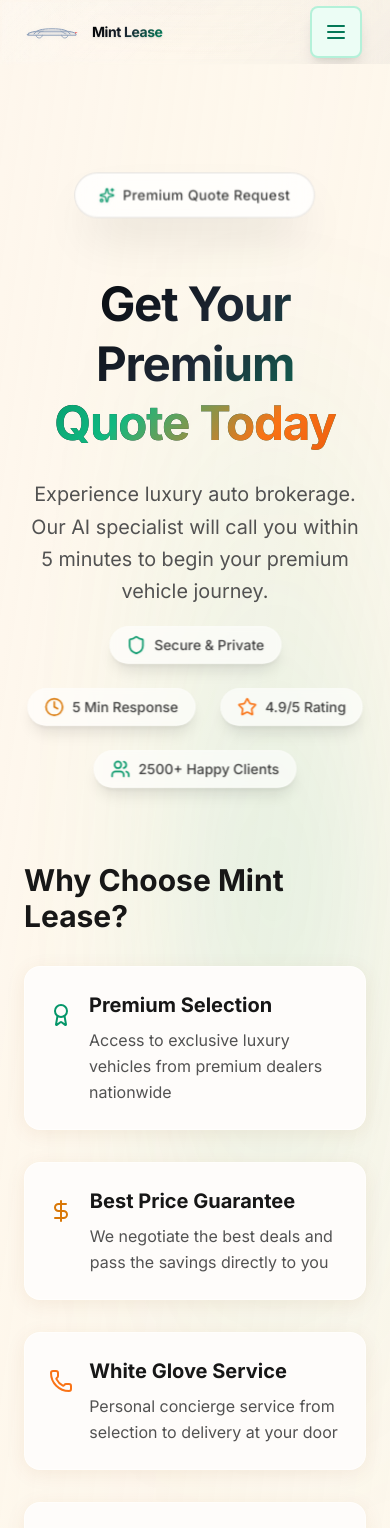
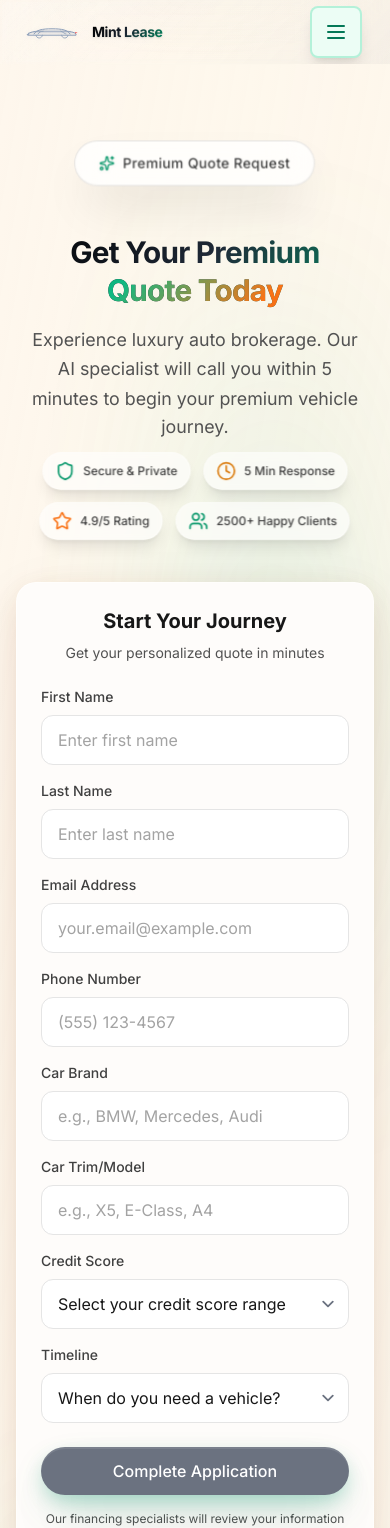
Before and after one commit to pranit2510/Mintlease, a Next.js app: page /lead in a window 390 px wide. Shown: the top 1528 px of the page. Built offline with nearby package versions, Linux system fonts and the light colour scheme.

Commit message:
Update lead page with mobile-first layout and form submission improvements

```diff
--- a/src/app/lead/page.tsx
+++ b/src/app/lead/page.tsx
@@ -1,12 +1,13 @@
 'use client'
 
-import React, { useState, useRef, useCallback } from 'react'
+import React, { useState, useRef, useCallback, useEffect } from 'react'
 import { Header } from '@/components/layout/Header'
 import { Footer } from '@/components/layout/Footer'
 import { PremiumBadge } from '@/components/ui/PremiumBadge'
 import { motion, useAnimation, useInView, useMotionValue, useSpring, useReducedMotion, useTransform } from 'framer-motion'
 import { ArrowRight, Phone, Clock, Shield, Star, Users, CheckCircle, Sparkles, Award, DollarSign } from 'lucide-react'
 import { animationVariants } from '@/lib/utils'
+import { redirect } from 'next/navigation'
 
 /**
  * Lead Capture Page - Premium Contact Form
@@ -26,6 +27,7 @@
 
 export default function LeadPage() {
   const containerRef = useRef<HTMLElement>(null)
+  const formRef = useRef<HTMLDivElement>(null)
   const isInView = useInView(containerRef, { once: true, amount: 0.3 })
   const shouldReduceMotion = useReducedMotion()
 
@@ -43,6 +45,9 @@
   const [isSubmitting, setIsSubmitting] = useState(false)
   const [showSuccess, setShowSuccess] = useState(false)
   const [creditScoreError, setCreditScoreError] = useState(false)
+  const [redirectTimer, setRedirectTimer] = useState(0)
+
+  // Auto-scroll disabled - users stay at top of page
 
   // Interactive mouse tracking - matching homepage exactly
   const mouseX = useMotionValue(0)
@@ -88,13 +93,31 @@
   }
 
   const handleSubmit = async (e: React.FormEvent) => {
-    e.preventDefault()
+    e.preventDefault() // Prevent default form submission
     setIsSubmitting(true)
 
     try {
       // Simulate API call
       await new Promise(resolve => setTimeout(resolve, 2000))
+
+      // Scroll to top to show success message
+      window.scrollTo({ top: 0, behavior: 'smooth' })
+
       setShowSuccess(true)
+
+      // Start countdown for redirect to homepage
+      setRedirectTimer(5)
+      const countdown = setInterval(() => {
+        setRedirectTimer(prev => {
+          if (prev <= 1) {
+            clearInterval(countdown)
+            window.location.href = '/' // Redirect to homepage to shop around
+            return 0
+          }
+          return prev - 1
+        })
+      }, 1000)
+
     } catch (error) {
       console.error('Lead submission error:', error)
     } finally {
@@ -218,6 +241,18 @@
               Thank you for choosing Mint Lease. Our luxury vehicle specialist will contact you shortly.
             </motion.p>
 
+            {/* Redirect countdown */}
+            <motion.div
+              initial={{ opacity: 0, scale: 0.9 }}
+              animate={{ opacity: 1, scale: 1 }}
+              transition={{ delay: 0.6, duration: 0.6 }}
+              className="bg-emerald-50 rounded-[16px] p-4 border border-emerald-200 mb-8"
+            >
+              <p className="text-emerald-700 text-center font-medium">
+                Redirecting to homepage in {redirectTimer} seconds to browse our inventory...
+              </p>
+            </motion.div>
+
             <motion.div
               initial={{ opacity: 0, scale: 0.9 }}
               animate={{ opacity: 1, scale: 1 }}
@@ -249,7 +284,7 @@
               initial={{ opacity: 0, y: 10 }}
               animate={{ opacity: 1, y: 0 }}
               transition={{ delay: 0.7, duration: 0.6 }}
-              className="flex gap-4"
+              className="flex flex-col sm:flex-row gap-4"
             >
               <motion.button
                 whileHover={{ scale: 1.02, y: -2 }}
@@ -275,11 +310,15 @@
               <motion.button
                 whileHover={{ scale: 1.02, y: -2 }}
                 whileTap={{ scale: 0.98 }}
-                onClick={() => window.location.href = '/'}
+                onClick={() => {
+                  // Clear the redirect timer and go home immediately
+                  setRedirectTimer(0)
+                  window.location.href = '/'
+                }}
                 className="flex-1 bg-white border-2 border-emerald-600 text-emerald-600 rounded-full px-6 py-3 font-medium
                          hover:bg-emerald-50 transition-all duration-300"
               >
-                Back to Home
+                Skip - Go to Home
               </motion.button>
             </motion.div>
           </motion.div>
@@ -327,11 +366,11 @@
           />
         </div>
 
-        {/* Page Header */}
-        <section className="py-20 relative overflow-hidden z-10">
-          <div className="max-w-6xl mx-auto px-6 lg:px-8">
+        {/* Page Header - Mobile Optimized */}
+        <section className="py-12 md:py-20 relative overflow-hidden z-10">
+          <div className="max-w-6xl mx-auto px-4 md:px-6 lg:px-8">
             <motion.div
-              className="text-center space-y-6"
+              className="text-center space-y-4 md:space-y-6"
               initial="initial"
               animate={isInView ? "visible" : "initial"}
               variants={animationVariants.luxuryStagger}
@@ -346,7 +385,7 @@
 
             <motion.h1
               variants={animationVariants.premiumSlideUp}
-              className="text-5xl md:text-6xl lg:text-7xl font-bold tracking-tight leading-tight mb-6"
+              className="text-3xl md:text-5xl lg:text-7xl font-bold tracking-tight leading-tight mb-4 md:mb-6"
               style={{
                 background: 'linear-gradient(135deg, #000000 0%, #1f2937 50%, #059669 100%)',
                 WebkitBackgroundClip: 'text',
@@ -367,26 +406,26 @@
 
             <motion.p
               variants={animationVariants.premiumSlideUp}
-              className="text-xl text-neutral-600 max-w-2xl mx-auto leading-relaxed mb-8"
+              className="text-lg md:text-xl text-neutral-600 max-w-2xl mx-auto leading-relaxed mb-6 md:mb-8 px-2"
             >
               Experience luxury auto brokerage. Our AI specialist will call you within 5 minutes to begin your premium vehicle journey.
             </motion.p>
 
-              {/* Trust indicators */}
+              {/* Trust indicators - Mobile Optimized */}
               <motion.div
                 variants={animationVariants.premiumStagger}
-                className="flex flex-wrap justify-center gap-6"
+                className="flex flex-wrap justify-center gap-3 md:gap-6"
               >
                 {trustIndicators.map((indicator, index) => (
                   <motion.div
                     key={index}
                     variants={animationVariants.saasCardEntrance}
                     whileHover={{ scale: 1.05, y: -2 }}
-                    className="flex items-center gap-2 bg-white/60 backdrop-blur-sm rounded-full px-4 py-2
-                             border border-white/40 shadow-lg"
+                    className="flex items-center gap-2 bg-white/60 backdrop-blur-sm rounded-full px-3 md:px-4 py-2
+                             border border-white/40 shadow-lg text-xs md:text-sm"
                   >
                     <span className={indicator.color}>{indicator.icon}</span>
-                    <span className="text-neutral-700 text-sm font-medium">{indicator.text}</span>
+                    <span className="text-neutral-700 font-medium">{indicator.text}</span>
                   </motion.div>
                 ))}
               </motion.div>
@@ -394,49 +433,29 @@
           </div>
         </section>
 
-        {/* Content Section */}
-        <section className="pb-20 relative z-10">
-          <div className="max-w-6xl mx-auto px-6 lg:px-8">
-            <div className="grid grid-cols-1 lg:grid-cols-2 gap-16 items-start">
-            {/* Value Propositions */}
-            <motion.div variants={animationVariants.premiumSlideUp} className="space-y-8">
-              <h2 className="text-3xl font-bold text-neutral-900 mb-8">Why Choose Mint Lease?</h2>
+        {/* Content Section - Mobile First */}
+        <section className="pb-12 md:pb-20 relative z-10">
+          <div className="max-w-6xl mx-auto px-4 md:px-6 lg:px-8">
+            <div className="grid grid-cols-1 lg:grid-cols-2 gap-8 lg:gap-16 items-start">
 
-              {valueProps.map((prop, index) => (
-                <motion.div
-                  key={index}
-                  variants={animationVariants.saasCardEntrance}
-                  whileHover={{ y: -4, scale: 1.02 }}
-                  className="bg-[#FEFCFA] rounded-[16px] p-6 border border-white/40
-                           shadow-[0_4px_20px_rgba(139,69,19,0.08)] hover:shadow-[0_8px_32px_rgba(139,69,19,0.12)]
-                           transition-all duration-300"
-                >
-                  <div className="flex items-start gap-4">
-                    <div className={`w-12 h-12 ${prop.color} bg-opacity-10 rounded-[12px] flex items-center justify-center`}>
-                      <span className={prop.color}>{prop.icon}</span>
-                    </div>
-                    <div>
-                      <h3 className="text-xl font-bold text-neutral-900 mb-2">{prop.title}</h3>
-                      <p className="text-neutral-600 leading-relaxed">{prop.description}</p>
-                    </div>
-                  </div>
-                </motion.div>
-              ))}
-            </motion.div>
-
-            {/* Premium Form */}
-            <motion.div variants={animationVariants.premiumSlideUp}>
+            {/* Premium Form - Show first on mobile, second on desktop */}
+            <motion.div
+              ref={formRef}
+              variants={animationVariants.premiumSlideUp}
+              className="order-1 lg:order-2"
+              id="quote-form"
+            >
               <motion.form
                 onSubmit={handleSubmit}
-                className="bg-[#FEFCFA] rounded-[20px] p-8 border border-white/40
+                className="bg-[#FEFCFA] rounded-[20px] p-6 md:p-8 border border-white/40
                           shadow-[0_8px_32px_rgba(139,69,19,0.12),0_16px_64px_rgba(139,69,19,0.06)]"
               >
-                <div className="text-center mb-8">
-                  <h3 className="text-2xl font-bold text-neutral-900 mb-2">Start Your Journey</h3>
-                  <p className="text-neutral-600">Get your personalized quote in minutes</p>
+                <div className="text-center mb-6 md:mb-8">
+                  <h3 className="text-xl md:text-2xl font-bold text-neutral-900 mb-2">Start Your Journey</h3>
+                  <p className="text-neutral-600 text-sm md:text-base">Get your personalized quote in minutes</p>
                 </div>
 
-                <div className="grid grid-cols-1 md:grid-cols-2 gap-6 mb-6">
+                <div className="grid grid-cols-1 md:grid-cols-2 gap-4 md:gap-6 mb-4 md:mb-6">
                   <div>
                     <label className="block text-neutral-700 text-sm font-medium mb-2">First Name</label>
                     <input
@@ -445,7 +464,7 @@
                       onChange={(e) => handleInputChange('firstName', e.target.value)}
                       className="w-full px-4 py-3 rounded-[12px] bg-white border border-neutral-200
                                text-neutral-900 placeholder-neutral-400 focus:outline-none focus:ring-2 focus:ring-emerald-500
-                               focus:border-emerald-500 transition-all duration-300"
+                               focus:border-emerald-500 transition-all duration-300 text-base"
                       placeholder="Enter first name"
                       required
                     />
@@ -458,14 +477,14 @@
                       onChange={(e) => handleInputChange('lastName', e.target.value)}
                       className="w-full px-4 py-3 rounded-[12px] bg-white border border-neutral-200
                                text-neutral-900 placeholder-neutral-400 focus:outline-none focus:ring-2 focus:ring-emerald-500
-                               focus:border-emerald-500 transition-all duration-300"
+                               focus:border-emerald-500 transition-all duration-300 text-base"
                       placeholder="Enter last name"
                       required
                     />
                   </div>
                 </div>
 
-                <div className="mb-6">
+                <div className="mb-4 md:mb-6">
                   <label className="block text-neutral-700 text-sm font-medium mb-2">Email Address</label>
                   <input
                     type="email"
@@ -473,13 +492,13 @@
                     onChange={(e) => handleInputChange('email', e.target.value)}
                     className="w-full px-4 py-3 rounded-[12px] bg-white border border-neutral-200
                              text-neutral-900 placeholder-neutral-400 focus:outline-none focus:ring-2 focus:ring-emerald-500
-                             focus:border-emerald-500 transition-all duration-300"
+                             focus:border-emerald-500 transition-all duration-300 text-base"
                     placeholder="your.email@example.com"
                     required
                   />
                 </div>
 
-                <div className="mb-6">
+                <div className="mb-4 md:mb-6">
                   <label className="block text-neutral-700 text-sm font-medium mb-2">Phone Number</label>
                   <input
                     type="tel"
@@ -487,13 +506,13 @@
                     onChange={(e) => handleInputChange('phone', e.target.value)}
                     className="w-full px-4 py-3 rounded-[12px] bg-white border border-neutral-200
                              text-neutral-900 placeholder-neutral-400 focus:outline-none focus:ring-2 focus:ring-emerald-500
-                             focus:border-emerald-500 transition-all duration-300"
+                             focus:border-emerald-500 transition-all duration-300 text-base"
                     placeholder="(555) 123-4567"
                     required
                   />
                 </div>
 
-                <div className="grid grid-cols-1 md:grid-cols-2 gap-6 mb-6">
+                <div className="grid grid-cols-1 md:grid-cols-2 gap-4 md:gap-6 mb-4 md:mb-6">
                   <div>
                     <label className="block text-neutral-700 text-sm font-medium mb-2">Car Brand</label>
                     <input
@@ -502,7 +521,7 @@
                       onChange={(e) => handleInputChange('carBrand', e.target.value)}
                       className="w-full px-4 py-3 rounded-[12px] bg-white border border-neutral-200
                                text-neutral-900 placeholder-neutral-400 focus:outline-none focus:ring-2 focus:ring-emerald-500
-                               focus:border-emerald-500 transition-all duration-300"
+                               focus:border-emerald-500 transition-all duration-300 text-base"
                       placeholder="e.g., BMW, Mercedes, Audi"
                       required
                     />
@@ -515,14 +534,14 @@
                       onChange={(e) => handleInputChange('carTrim', e.target.value)}
                       className="w-full px-4 py-3 rounded-[12px] bg-white border border-neutral-200
                                text-neutral-900 placeholder-neutral-400 focus:outline-none focus:ring-2 focus:ring-emerald-500
-                               focus:border-emerald-500 transition-all duration-300"
+                               focus:border-emerald-500 transition-all duration-300 text-base"
                       placeholder="e.g., X5, E-Class, A4"
                       required
                     />
                   </div>
                 </div>
 
-                <div className="mb-6">
+                <div className="mb-4 md:mb-6">
                   <label className="block text-neutral-700 text-sm font-medium mb-2">Credit Score</label>
                   <select
                     value={formData.creditScore}
@@ -538,7 +557,7 @@
                     }}
                     className="w-full px-4 py-3 rounded-[12px] bg-white border border-neutral-200
                              text-neutral-900 focus:outline-none focus:ring-2 focus:ring-emerald-500
-                             focus:border-emerald-500 transition-all duration-300"
+                             focus:border-emerald-500 transition-all duration-300 text-base"
                     required
                   >
                     <option value="">Select your credit score range</option>
@@ -573,14 +592,14 @@
                   )}
                 </div>
 
-                <div className="mb-8">
+                <div className="mb-6 md:mb-8">
                   <label className="block text-neutral-700 text-sm font-medium mb-2">Timeline</label>
                   <select
                     value={formData.timeline}
                     onChange={(e) => handleInputChange('timeline', e.target.value)}
                     className="w-full px-4 py-3 rounded-[12px] bg-white border border-neutral-200
                              text-neutral-900 focus:outline-none focus:ring-2 focus:ring-emerald-500
-                             focus:border-emerald-500 transition-all duration-300"
+                             focus:border-emerald-500 transition-all duration-300 text-base"
                     required
                   >
                     <option value="">When do you need a vehicle?</option>
@@ -609,7 +628,7 @@
                     damping: 25,
                     mass: 0.1
                   }}
-                  className="w-full text-white border-0 rounded-full px-10 py-4 text-lg font-medium
+                  className="w-full text-white border-0 rounded-full px-8 md:px-10 py-3 md:py-4 text-base md:text-lg font-medium
                            transition-all duration-300 group relative overflow-hidden"
                   style={{
                     background: (isSubmitting || creditScoreError || formData.creditScore !== 'excellent')
@@ -649,7 +668,7 @@
                   )}
                 </motion.button>
 
-                <p className="text-neutral-500 text-sm text-center mt-4">
+                <p className="text-neutral-500 text-xs md:text-sm text-center mt-4">
                   {creditScoreError || formData.creditScore !== 'excellent' ? (
                     "Our financing specialists will review your information and explore available options for you."
                   ) : (
@@ -657,6 +676,32 @@
                   )}
                 </p>
               </motion.form>
+            </motion.div>
+
+            {/* Value Propositions - Show second on mobile, first on desktop */}
+            <motion.div variants={animationVariants.premiumSlideUp} className="space-y-6 md:space-y-8 order-2 lg:order-1">
+              <h2 className="text-2xl md:text-3xl font-bold text-neutral-900 mb-6 md:mb-8">Why Choose Mint Lease?</h2>
+
+              {valueProps.map((prop, index) => (
+                <motion.div
+                  key={index}
+                  variants={animationVariants.saasCardEntrance}
+                  whileHover={{ y: -4, scale: 1.02 }}
+                  className="bg-[#FEFCFA] rounded-[16px] p-4 md:p-6 border border-white/40
+                           shadow-[0_4px_20px_rgba(139,69,19,0.08)] hover:shadow-[0_8px_32px_rgba(139,69,19,0.12)]
+                           transition-all duration-300"
+                >
+                  <div className="flex items-start gap-3 md:gap-4">
+                    <div className={`w-10 h-10 md:w-12 md:h-12 ${prop.color} bg-opacity-10 rounded-[12px] flex items-center justify-center flex-shrink-0`}>
+                      <span className={prop.color}>{prop.icon}</span>
+                    </div>
+                    <div>
+                      <h3 className="text-lg md:text-xl font-bold text-neutral-900 mb-1 md:mb-2">{prop.title}</h3>
+                      <p className="text-neutral-600 leading-relaxed text-sm md:text-base">{prop.description}</p>
+                    </div>
+                  </div>
+                </motion.div>
+              ))}
             </motion.div>
             </div>
           </div>
```
